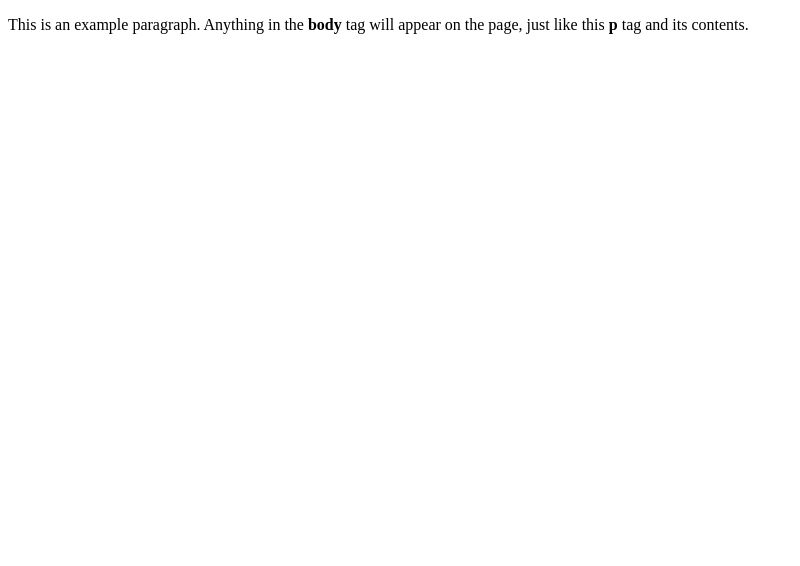
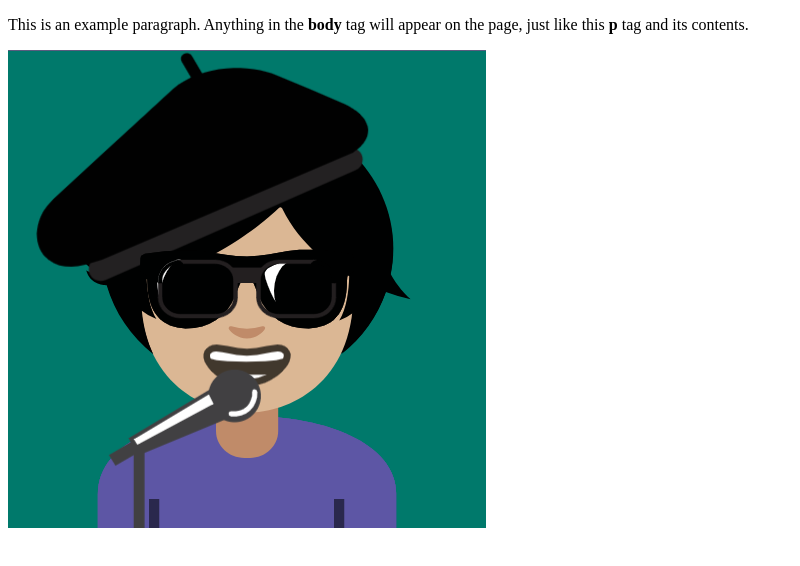
Before and after one commit to Randomguy04/Randomguy04.github.io, a plain HTML site: page index.html in a window 1280 px wide. Shown: the whole page, without its empty margins (0-800 px from the left). Drawn offline with Linux system fonts and the light colour scheme.

Commit message:
I made an emoji

```diff
--- a/index.html
+++ b/index.html
@@ -5,4 +5,5 @@
   </head>
   <body>
     <p>This is an example paragraph. Anything in the <strong>body</strong> tag will appear on the page, just like this <strong>p</strong> tag and its contents.</p>
+    <img src="emoji.png" alt="">
   </body>
```
Also changed, not shown: emoji.png (added).
